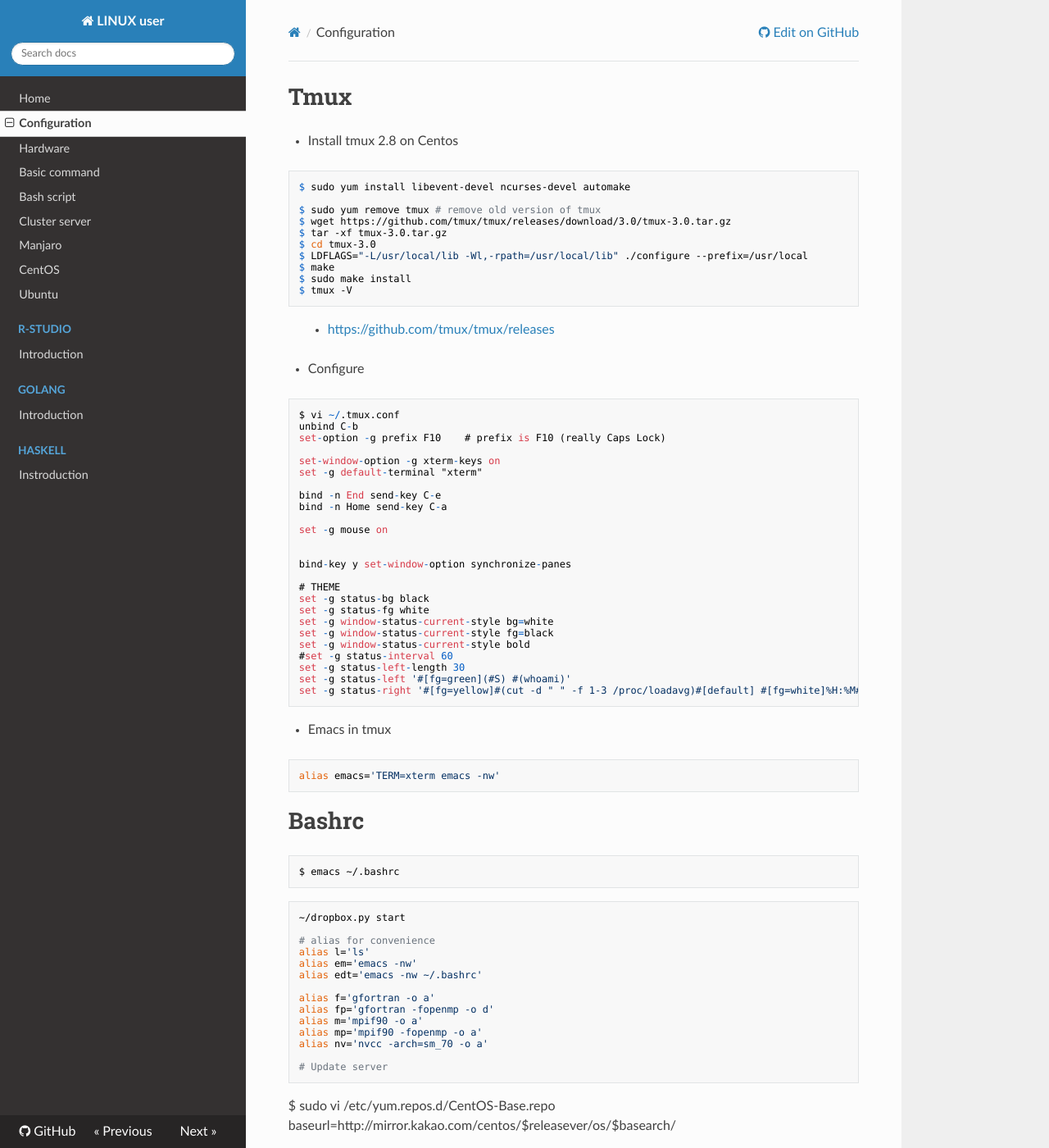
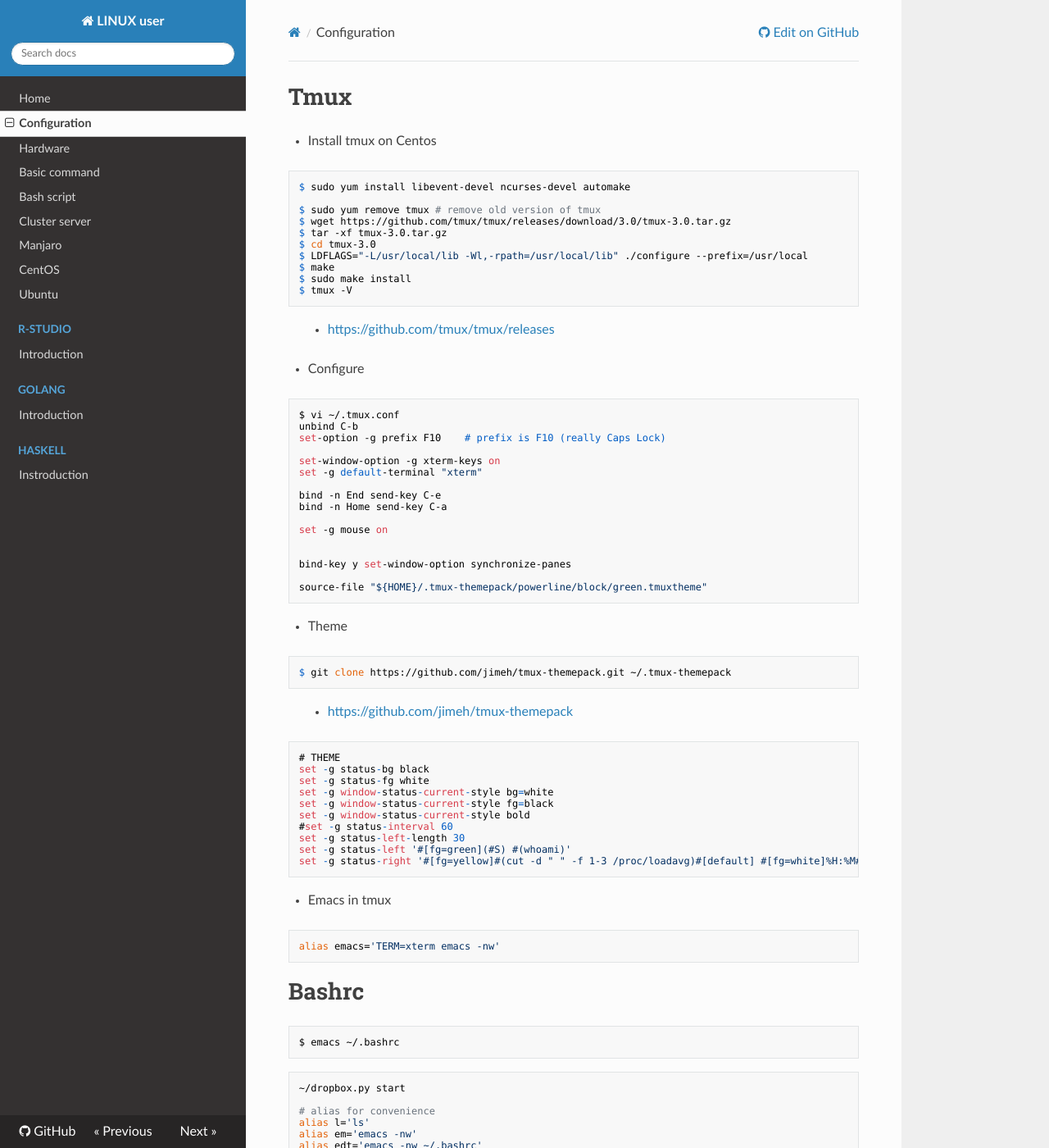
Before and after one commit to WonyoungCho/LINUX, an MkDocs documentation site: the page built from docs/config.md, in a window 1280 px wide and 1400 px high. Shown: the whole window at 82% size. Built offline with MkDocs 1.6.1, drawn with Linux system fonts in a browser that asks for light colours; nearby versions of some CDN libraries; old or Windows-style settings are respelled for this version of MkDocs.

Commit message:
Update config.md

````diff
--- a/docs/config.md
+++ b/docs/config.md
@@ -1,5 +1,5 @@
 # Tmux
-- Install tmux 2.8 on Centos
+- Install tmux on Centos
 ```
 $ sudo yum install libevent-devel ncurses-devel automake
 
@@ -31,6 +31,16 @@ set -g mouse on
 
 bind-key y set-window-option synchronize-panes
 
+source-file "${HOME}/.tmux-themepack/powerline/block/green.tmuxtheme"
+```
+
+- Theme
+```
+$ git clone https://github.com/jimeh/tmux-themepack.git ~/.tmux-themepack
+```
+> - <https://github.com/jimeh/tmux-themepack>
+
+```
 # THEME
 set -g status-bg black
 set -g status-fg white
````
